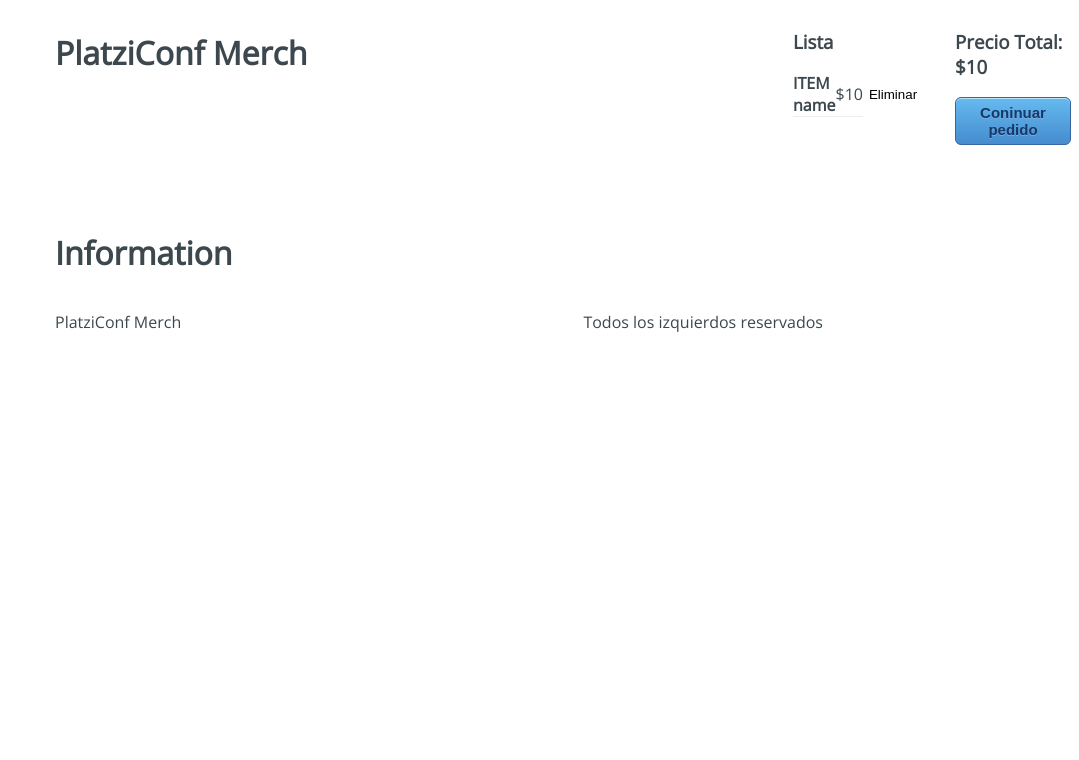
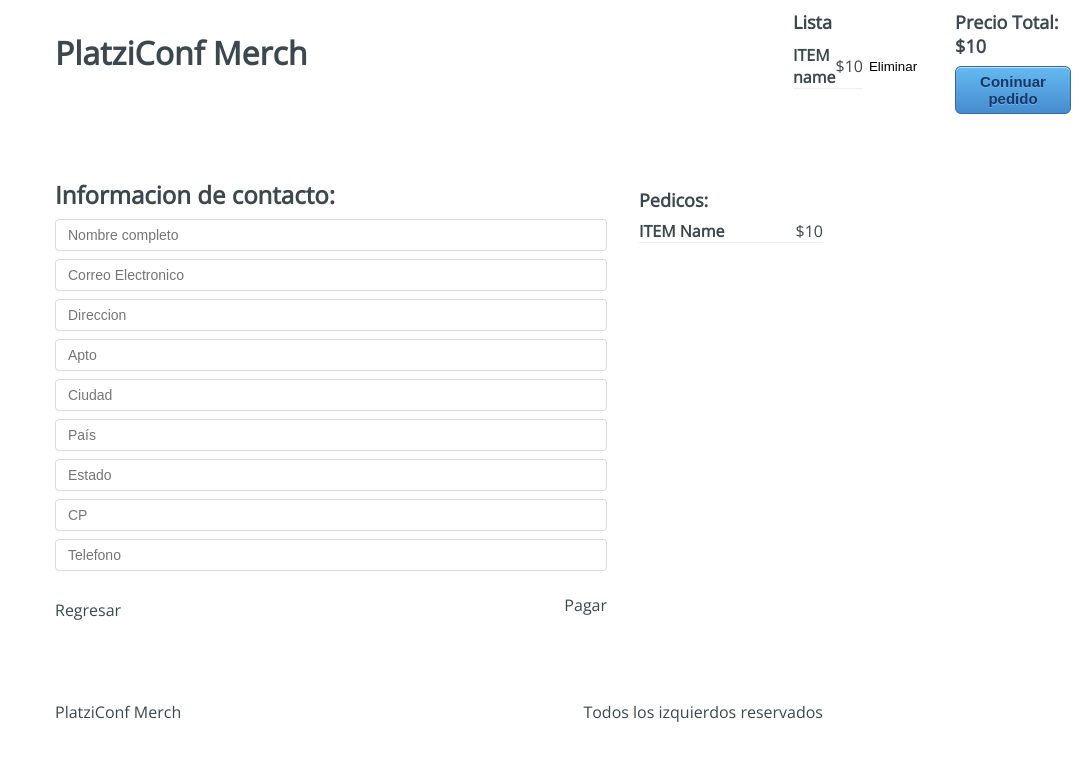
Before and after one commit to Galleguras/platzi-conf-merch, a React app: page /checkout/information in a window 1280 px wide. Shown: the top 760 px of the page, without its empty margins (201-1280 px from the left). Built offline with nearby package versions, Linux system fonts and the light colour scheme.

Commit message:
25 Maquetación y estilos de la información del usuario en Curso Profesional de React Hooks

```diff
--- a/src/containers/Information.jsx
+++ b/src/containers/Information.jsx
@@ -1,9 +1,39 @@
 import React from 'react';
-
+import '../styles/components/Information.css';
 const Information = () => {
   return (
-    <div>
-      <h1>Information</h1>
+    <div className="Information">
+      <div className="Information-content">
+        <div className="Information-head">
+          <h2>Informacion de contacto:</h2>
+        </div>
+        <div className="Information-form">
+          <form action="">
+            <input type="text" name="name" placeholder="Nombre completo" />
+            <input type="text" name="email" placeholder="Correo Electronico" />
+            <input type="text" name="address" placeholder="Direccion" />
+            <input type="text" name="apto" placeholder="Apto" />
+            <input type="text" name="city" placeholder="Ciudad" />
+            <input type="text" name="country" placeholder="País" />
+            <input type="text" name="state" placeholder="Estado" />
+            <input type="text" name="cp" placeholder="CP" />
+            <input type="text" name="phone" placeholder="Telefono" />
+          </form>
+        </div>
+        <div className="Information-buttons">
+          <div className="Information-back">Regresar</div>
+          <div className="Information-next">Pagar</div>
+        </div>
+      </div>
+      <div className="Information-sidebar">
+        <h3>Pedicos:</h3>
+        <div className="Information-item">
+          <div className="Information-element">
+            <h4>ITEM Name</h4>
+            <span>$10</span>
+          </div>
+        </div>
+      </div>
     </div>
   );
 };
```
